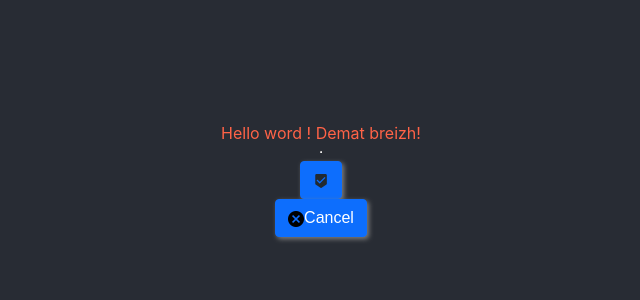
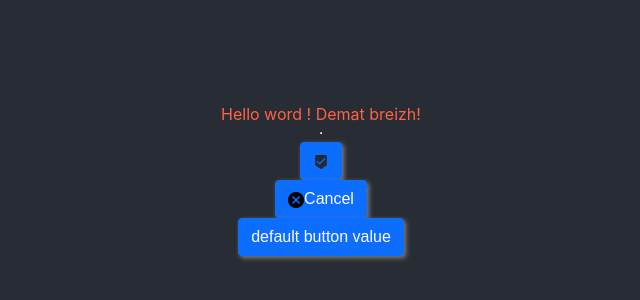
Before and after one commit to ffayel/2021_09_13_tjs, a React (Create React App) app: page / in a window 1280 px wide. Shown: the part 220-520 px from the top of the page, without its empty margins (319-959 px from the left). Built offline with nearby package versions, Linux system fonts and the light colour scheme.

Commit message:
default props

```diff
--- a/src/App/App.tsx
+++ b/src/App/App.tsx
@@ -15,6 +15,7 @@ function App() {
         <img src="/img/cancel.png" alt="cancel"/>
         Cancel
       </Button>
+      <Button/>
     </div>
   );
 }
--- a/src/App/components/Button/Button.js
+++ b/src/App/components/Button/Button.js
@@ -1,11 +1,20 @@
 import React from 'react';
+import PropTypes from 'prop-types';
 import './Button.css'
 
 const Button=(props)=> {
     console.log(props);
     return (
-        <button className="Button Button-primary">{props.children}</button>
+        <button className="Button Button-primary" type={props.type}>{props.children}</button>
     );
 }
 
+Button.propTypes={
+    children:PropTypes.any.isRequired,
+}
+Button.defaultProps={
+    children: 'default button value',
+    bgcolor: ''
+}
+
 export default Button;
```
